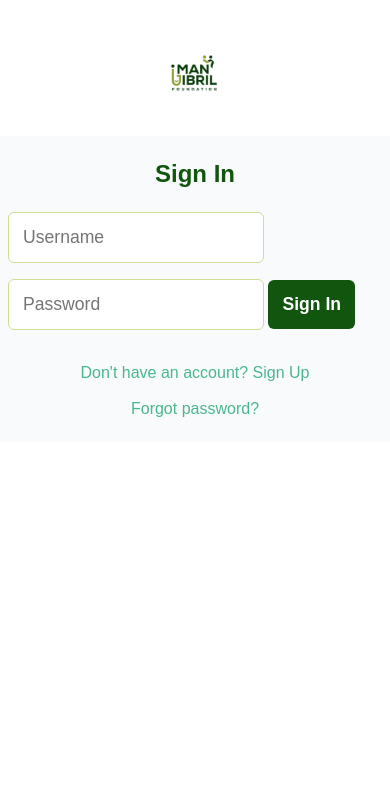
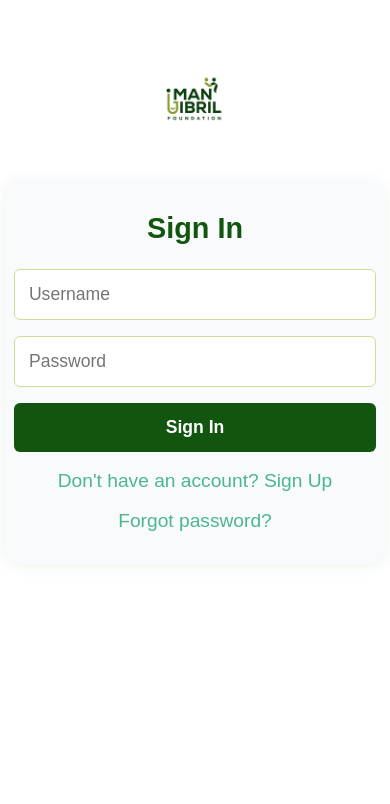
Before and after one commit to PrinceAmoakoBannerman/NGO, a Django app: a page that uses accounts/templates/accounts/login.html in a window 390 px wide. Shown: the top 804 px of the page. Before the commit the page ends 417 px from the top, so only its background shows below. Run offline with Django 5.2, Linux system fonts and the light colour scheme.

Commit message:
Improve volunteer page mobile layout and style for better responsiveness

```diff
--- a/accounts/templates/accounts/login.html
+++ b/accounts/templates/accounts/login.html
@@ -33,14 +33,14 @@
         margin-bottom: 24px;
     }
     .signin-form-container input {
-        ;
+        width: 100%;
         padding: 10px;
         margin-bottom: 16px;
         border-radius: 6px;
         border: 1px solid #d0dd94;
     }
     .signin-form-container button {
-;
+        width: 100%;
         padding: 10px;
         background: #12550f;
         color: #fff;
@@ -61,30 +61,24 @@
         margin-bottom: 16px;
     }
 
+    /* Mobile responsiveness */
     @media (max-width: 600px) {
         .signin-form-container {
-    max-width: 100vw;
-    width: 100vw;
-    margin: 0;
-    padding: 24px 8px;
-    border-radius: 0;
-    box-shadow: none;
-  }
-  .signin-form-container h2 {
-    font-size: 1.5rem;
+            max-width: 98vw !important;
+            width: 98vw !important;
+            padding: 32px 10px !important;
+            font-size: 1.2rem !important;
         }
         .signin-form-container input,
         .signin-form-container button {
-    font-size: 1.1rem;
-    padding: 14px;
+            font-size: 1.1rem !important;
+            padding: 14px !important;
         }
         .signin-logo {
-    max-width: 100px;
+            max-width: 120px;
             width: 60vw;
-    margin: 24px auto 12px auto;
         }
     }
-
 .hero-message {
   background: #e6f9e6;
   color: #12550f;
```
Also changed, not shown: accounts/templates/accounts/volunteer.html (+7 -0 lines). Lines whose indentation alone changed are shown as unchanged.
